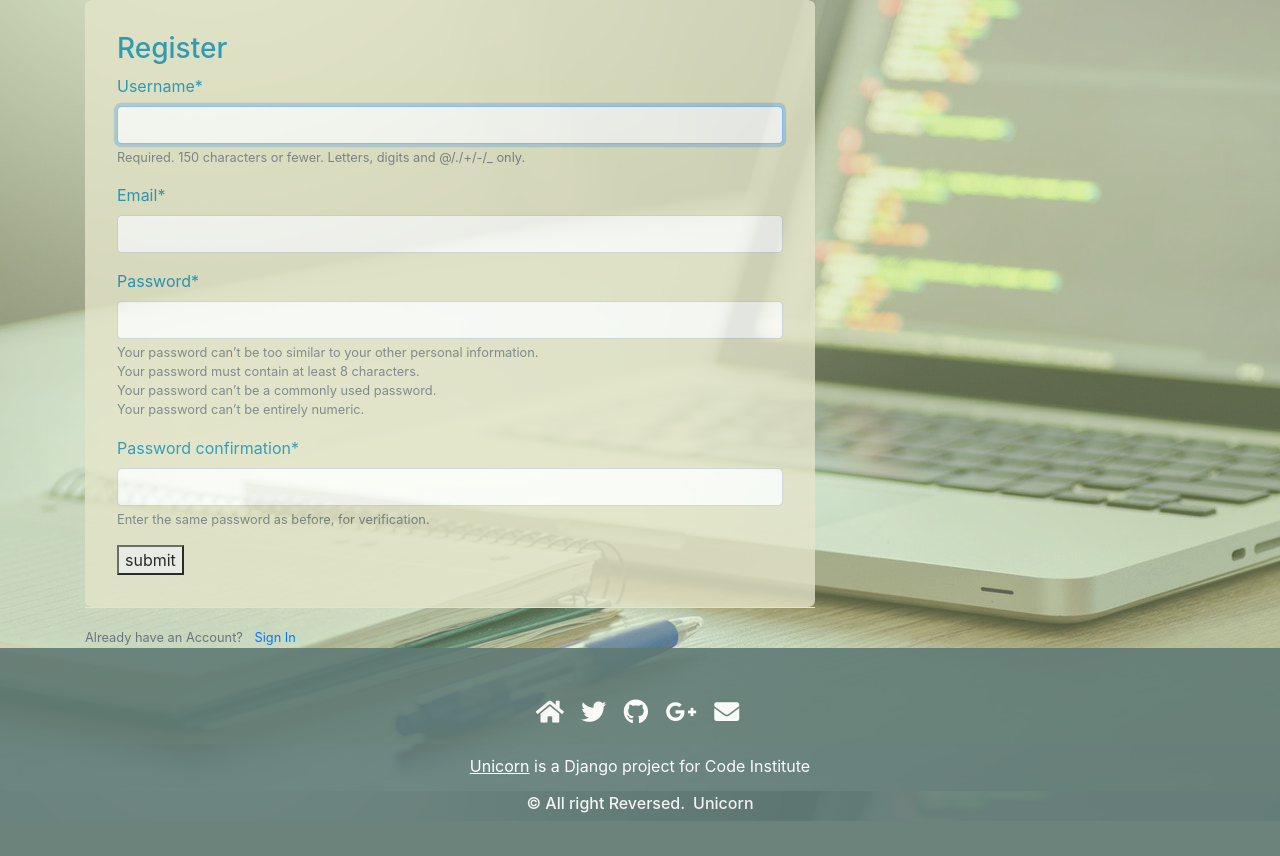
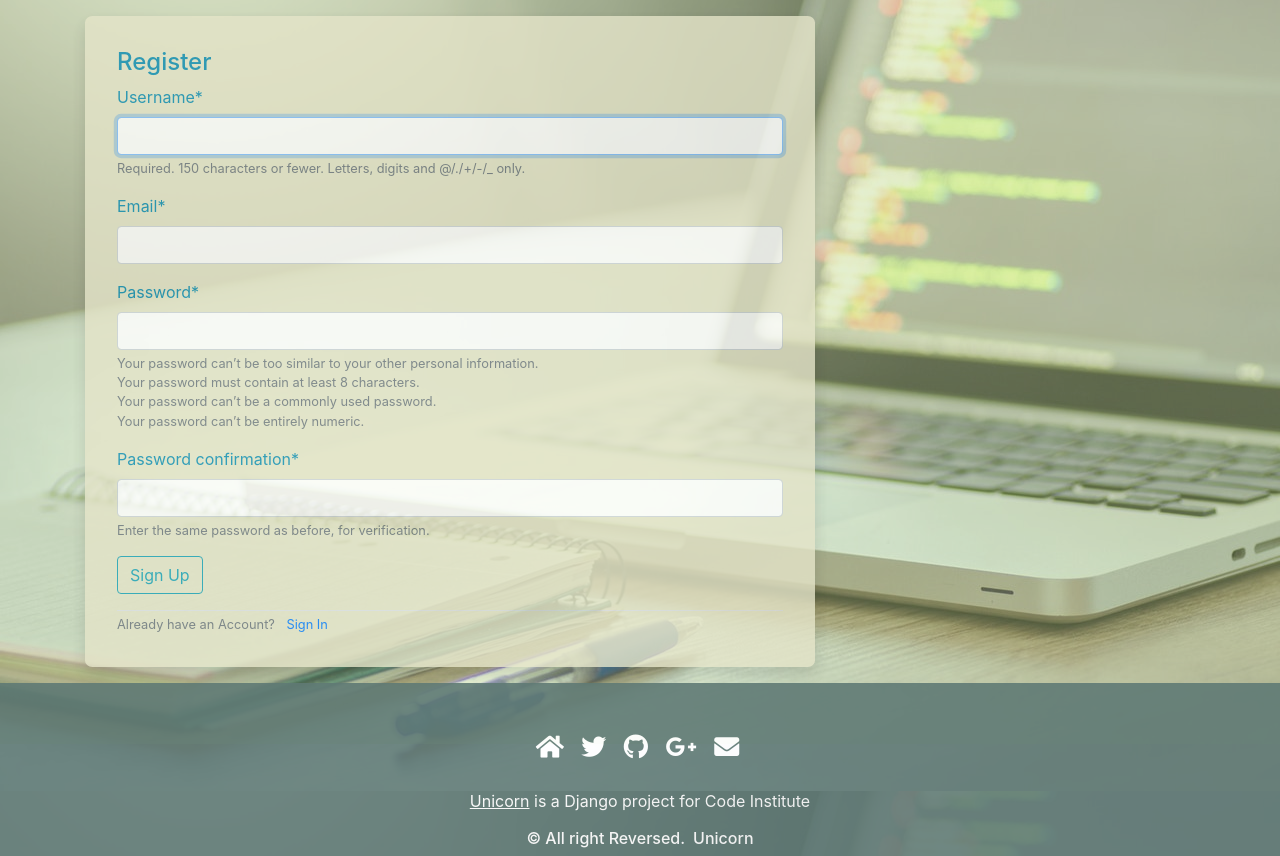
Before and after one commit to Code-Institute-Submissions/django_project-2, a Django app: page /register/ in a window 1280 px wide. Shown: the part 56-912 px from the top of the page. Before the commit the page ends 877 px from the top, so only its background shows below. Run offline with Django 3.2, Linux system fonts and the light colour scheme; some libraries are stand-ins or nearby versions.

Commit message:
Forms UI position and colors updated to match background

```diff
--- a/users/templates/users/logout.html
+++ b/users/templates/users/logout.html
@@ -1,11 +1,11 @@
 {% extends "tracker/base.html" %}
 {% block content %}
-    <div class="section logout-section">
+    <section class="logout-section">
       <h3>You have been logged out</h3>
       <div class="border-top pt-3">
         <small class="text-muted">
           <a href="{% url 'login' %}">Login In</a>
         </small>
       </div>
-    </div>
+    </section>
 {% endblock content %}
--- a/users/templates/users/register.html
+++ b/users/templates/users/register.html
@@ -1,24 +1,19 @@
 {% extends "tracker/base.html" %}
 {% load crispy_forms_tags %}
 {% block content %}
-    <div class="section register-section">
-      <form method="POST">
-        {% csrf_token %}
-        <h3>Register</h3>
-        <!-- <label>
-          <p class="label-txt"></p>
-          <input type="text" class="input">
-          <div class="line-box">
-            <div class="line"></div>
-          </div>
-        </label> -->
-        {{ form|crispy }}
-        <button type="submit">submit</button>
-      </form>
-      <div class="border-top pt-3">
+  <section class="register-section mt-3 mb-3">
+    <form class="shadow" method="POST">
+      {% csrf_token %}
+      <h4>Register</h4>
+      {{ form|crispy }}
+      <div class="form-group">
+        <button class="btn btn-outline-info" type="submit">Sign Up</button>
+      </div>
+      <div class="border-top">
         <small class="text-muted">
           Already have an Account? <a class="ml-2" href="{% url 'login' %}">Sign In</a>
         </small>
       </div>
-    </div>
+    </form>
+  </section>
 {% endblock content %}
```
Also changed, not shown: users/templates/users/login.html (+11 -16 lines), users/templates/users/profile.html (+7 -13 lines).
